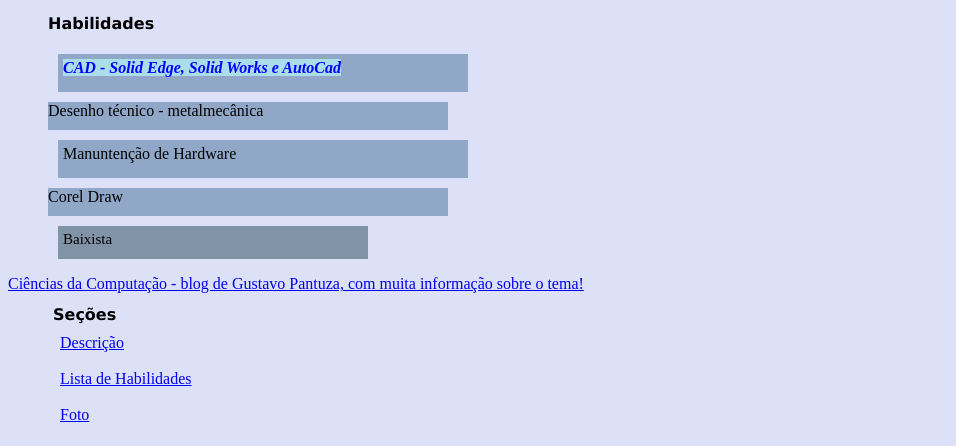
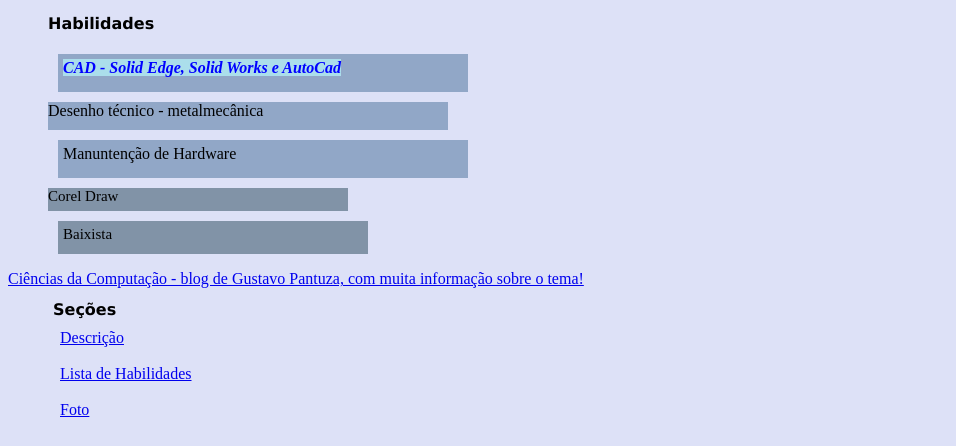
Before and after one commit to len-onN/len-onN.github.io, a plain HTML site: page index.html in a window 1280 px wide. Shown: the part 503-949 px from the top of the page, without its empty margins (0-956 px from the left). Drawn offline with Linux system fonts and the light colour scheme.

Commit message:
ajuste strong

```diff
--- a/index.html
+++ b/index.html
@@ -22,7 +22,7 @@
     <li class="tec impar"><strong>CAD - Solid Edge, Solid Works e AutoCad</strong></li>
     <li class="tec">Desenho técnico - metalmecânica</li>
     <li class="tec impar">Manuntenção de Hardware</li>
-    <li class="tec">Corel Draw</li>
+    <li class="mus">Corel Draw</li>
     <li class="mus impar">Baixista</li>
 
 </ul>
--- a/style.css
+++ b/style.css
@@ -11,6 +11,7 @@ strong{
     background-color: rgb(171, 222, 235);
     color:blue;
     font-style: oblique;
+    font-weight: 650;
 }
 .tec{
     width: 400px;
```
Also changed, not shown: lenon.jpg.
